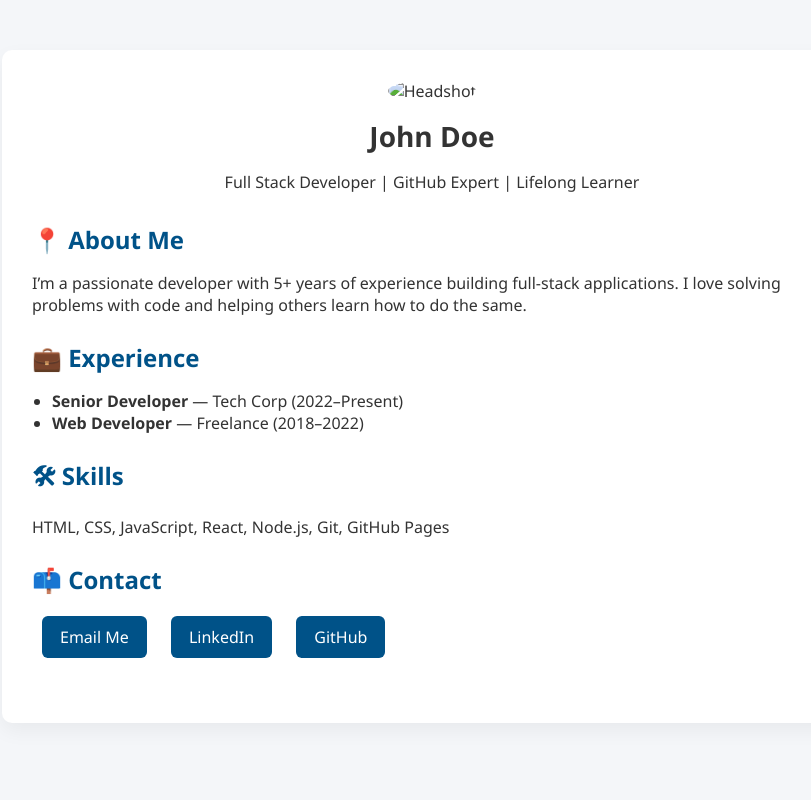
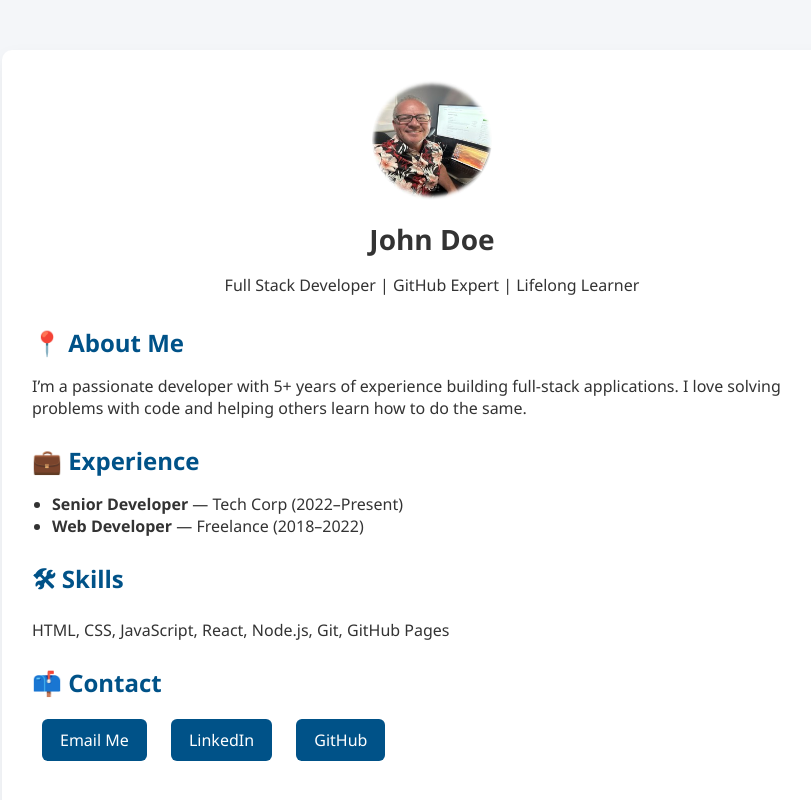
Before and after one commit to sktestsite/002, a plain HTML site: page index.html in a window 1280 px wide. Shown: the whole page, without its empty margins (208-1019 px from the left). Drawn offline with Linux system fonts and the light colour scheme.

Commit message:
Update index.html
changed headshot image name.

```diff
--- a/index.html
+++ b/index.html
@@ -8,7 +8,7 @@
 <body>
   <div class="container">
     <div class="header">
-      <img src="headshot.png" alt="Headshot" class="headshot">
+      <img src="headshot.jpg" alt="Headshot" class="headshot">
       <h1>John Doe</h1>
       <p>Full Stack Developer | GitHub Expert | Lifelong Learner</p>
     </div>
```
